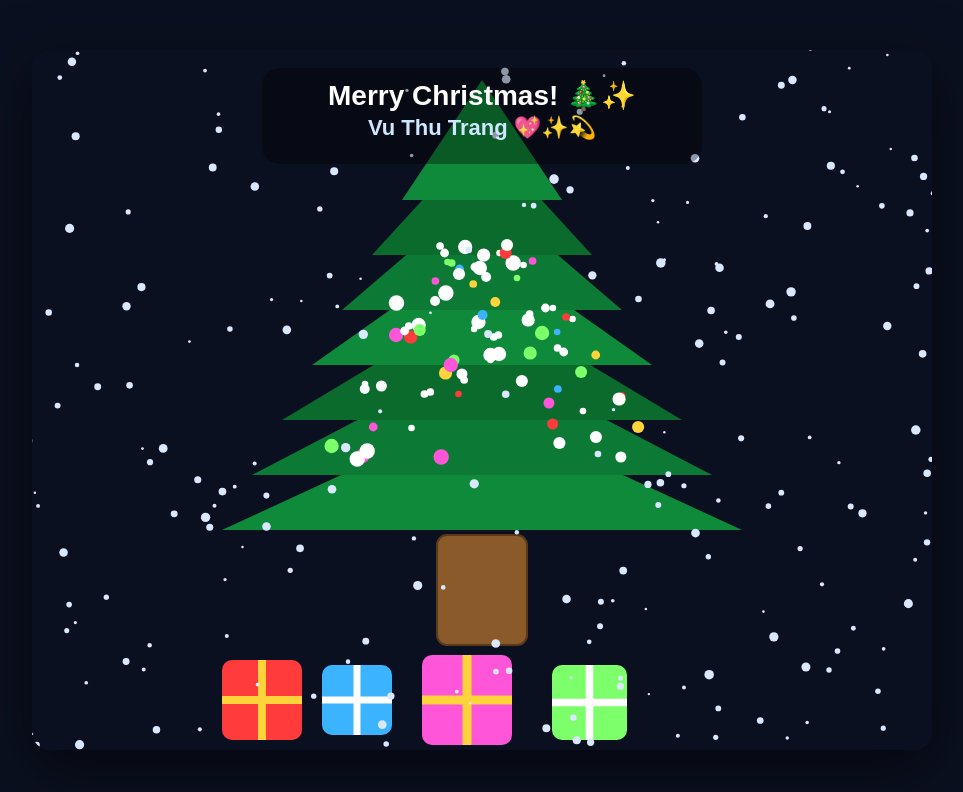
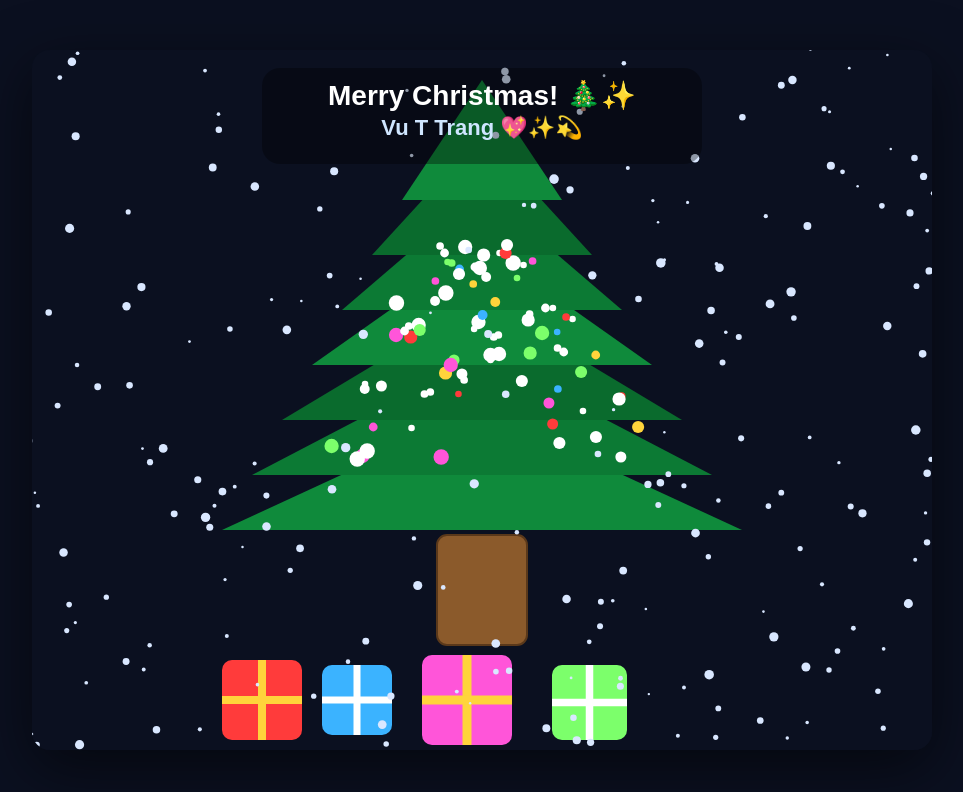
Before and after one commit to lhurukowin/christmas, a plain HTML site: page index.html in a window 1280 px wide. Shown: the whole page, without its empty margins (158-1121 px from the left). Drawn offline with Linux system fonts and the light colour scheme.

Commit message:
Update index.html

```diff
--- a/index.html
+++ b/index.html
@@ -184,7 +184,7 @@
 
     ctx.fillStyle = "#cfe6ff";
     ctx.font = "bold 22px Arial";
-    ctx.fillText("Vu Thu Trang 💖✨💫", W/2, 85);
+    ctx.fillText("Vu T Trang 💖✨💫", W/2, 85);
   }
 
   function loop(now){
```
